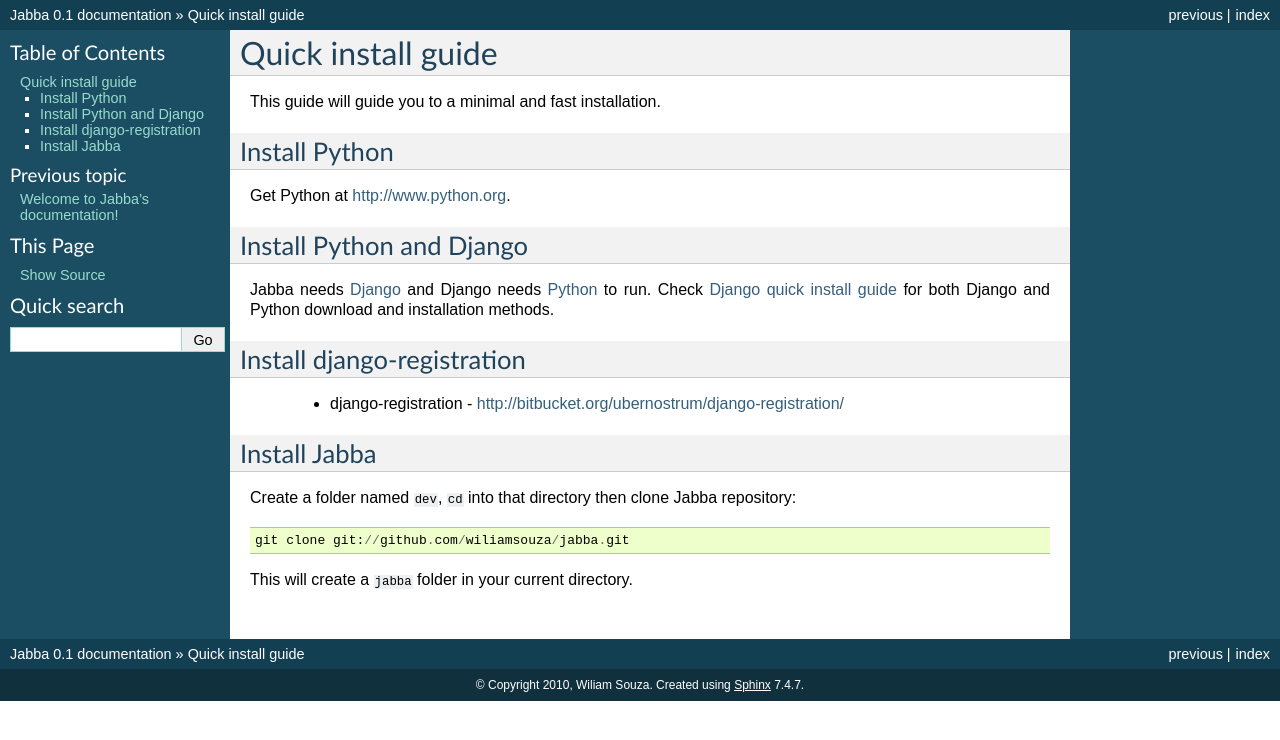
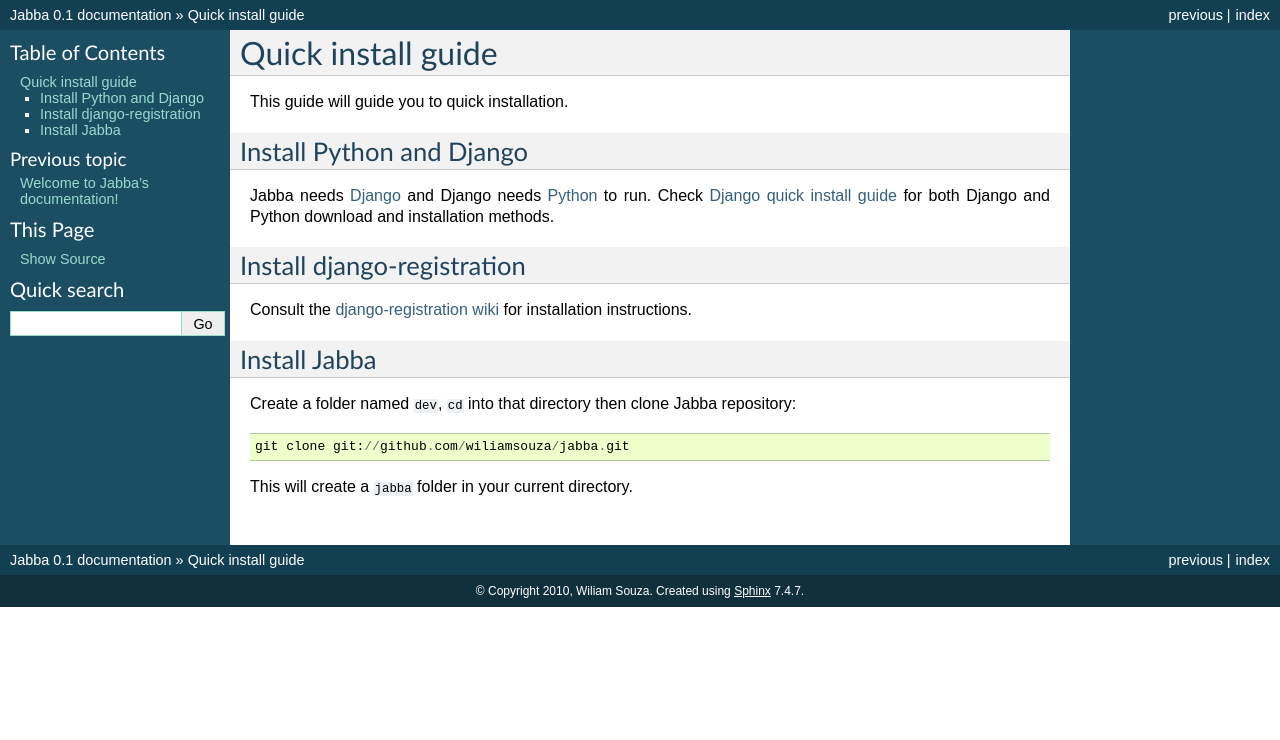
Before and after one commit to wiliamsouza/jabba, a Sphinx documentation site: the page built from doc/quickstart.txt, in a window 1280 px wide. Shown: the top 740 px of the page. Built offline with Sphinx 7.4.7, drawn with Linux system fonts in a browser that asks for light colours.

Commit message:
Added django-registration wiki reference to docs

```diff
--- a/doc/quickstart.txt
+++ b/doc/quickstart.txt
@@ -3,12 +3,7 @@
 Quick install guide
 ===================
 
-This guide will guide you to a minimal and fast installation.
-
-Install Python
---------------
-
-Get Python at http://www.python.org.
+This guide will guide you to quick installation.
 
 Install Python and Django
 -------------------------
@@ -21,7 +16,8 @@
 Install django-registration
 ---------------------------
 
-    * django-registration - http://bitbucket.org/ubernostrum/django-registration/
+Consult the `django-registration wiki <http://bitbucket.org/ubernostrum/django-registration/wiki/Home>`_
+for installation instructions.
 
 Install Jabba
 -------------
```
